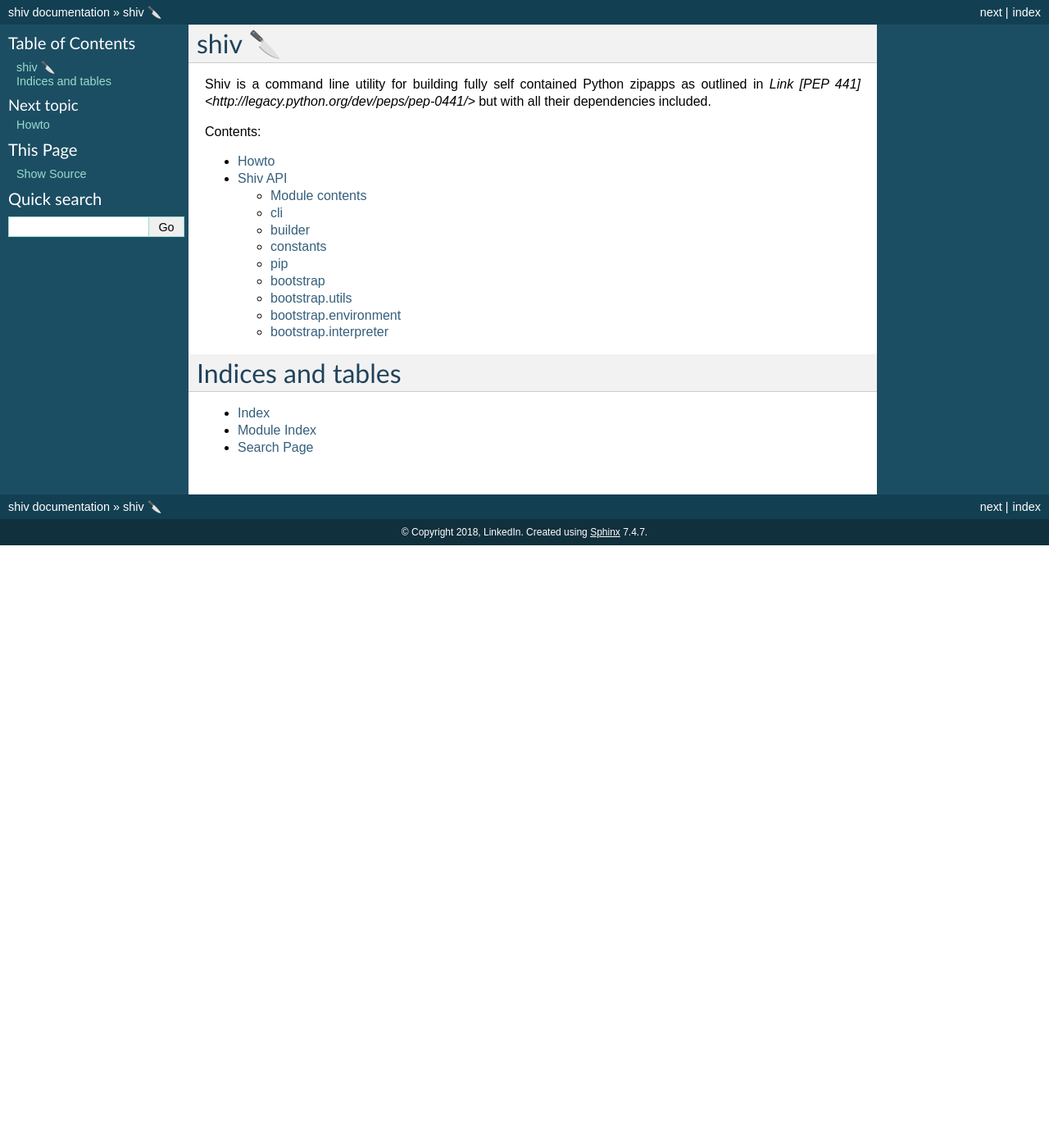
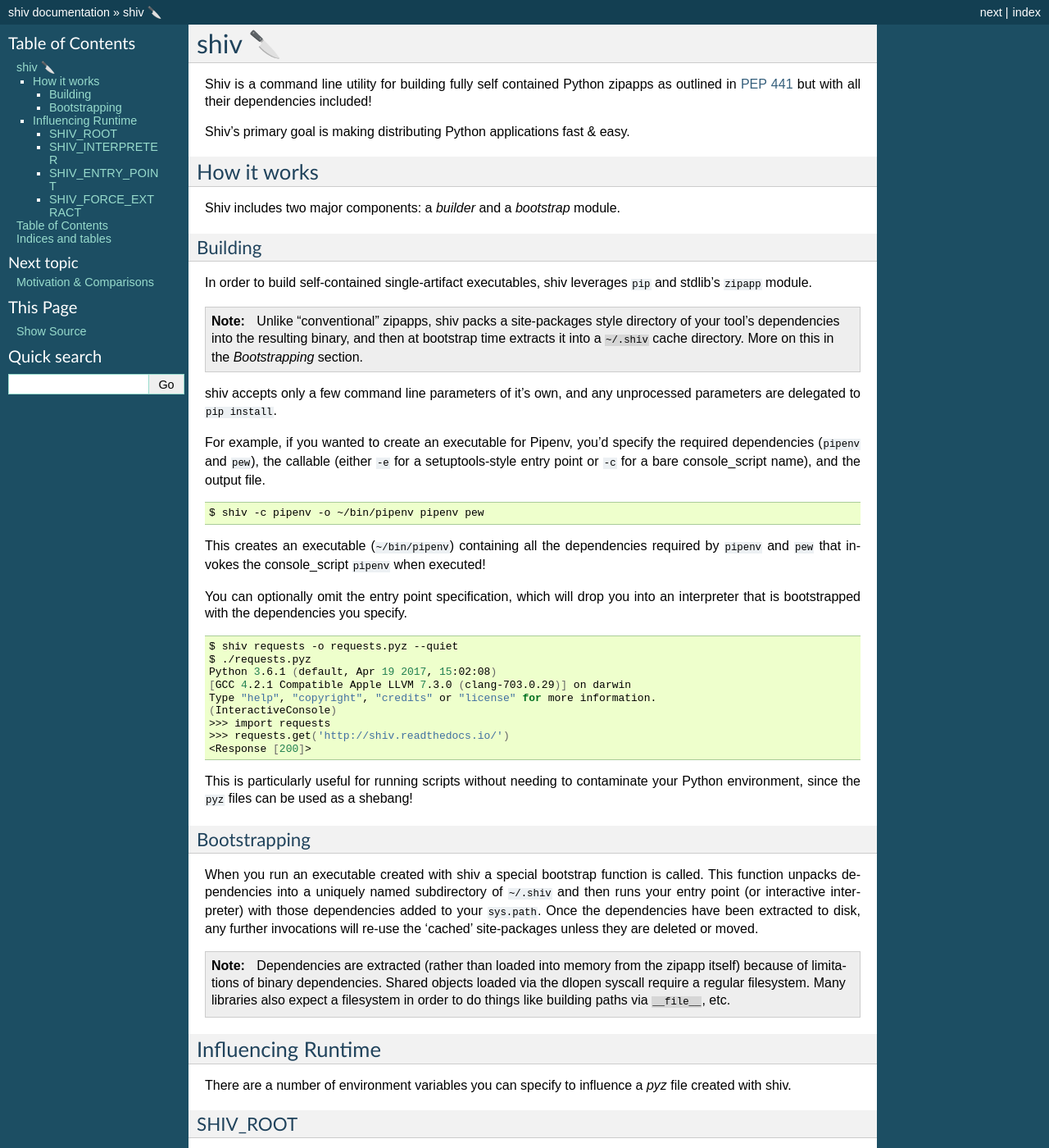
Before and after one commit to linkedin/shiv, a Sphinx documentation site: the page built from docs/index.rst, in a window 1280 px wide and 1400 px high. Shown: the whole window at 82% size. Built offline with Sphinx 7.4.7, drawn with Linux system fonts in a browser that asks for light colours; some of the changed text lies outside the part shown.

Commit message:
Updating docs

```diff
--- a/docs/api/index.rst
+++ b/docs/api.rst
@@ -1,8 +1,5 @@
 Shiv API
 ========
-
-Module contents
----------------
 
 .. automodule:: shiv
     :members:
@@ -15,17 +12,17 @@
     :members:
     :show-inheritance:
 
+constants
+---
+
+.. automodule:: shiv.constants
+    :members:
+    :show-inheritance:
+
 builder
 -------
 
 .. automodule:: shiv.builder
-    :members:
-    :show-inheritance:
-
-constants
----------
-
-.. automodule:: shiv.constants
     :members:
     :show-inheritance:
 
--- /dev/null
+++ b/docs/history.rst
@@ -0,0 +1,50 @@
+Motivation & Comparisons
+========================
+
+Why?
+----
+
+At LinkedIn we ship hundreds of command line utilities to every machine in our data-centers and all
+of our employees workstations. The vast majority of these utilties are written in Python. In
+addition to these utilities we also have many internal libraries that are uprev'd daily.
+
+Because of differences in iteration rate and the inherent problems present when dealing with such a
+huge dependency graph, we need to package the executables discretely. Initially we took advantage
+of the great open source tool `PEX <https://github.com/pantsbuild/pex>`_. PEX elegantly solved the
+isolated packaging requirement we had by including all of a tool's dependencies inside of a single
+binary file that we could then distribute!
+
+However, as our tools matured and picked up additional dependencies, we became acutely aware of the
+performance issues being imposed on us by ``pkg_resources``'s
+`Issue 510 <https://github.com/pypa/setuptools/issues/510>`_. Since PEX leans heavily on
+``pkg_resources`` to bootstrap it's environment, we found ourselves at an impass: lose out on the
+ability to neatly package our tools in favor of invocation speed, or impose a few second
+performance penalty for the benefit of easy packaging.
+
+After spending some time investigating extricating pkg_resources from PEX, we decided to start from
+a clean slate and thus ``shiv`` was created.
+
+How?
+----
+
+Shiv exploits the same features of Python as PEX, packing ``__main__.py`` into a zipfile with a
+shebang prepended (akin to zipapps, as defined by
+`PEP 441 <https://www.python.org/dev/peps/pep-0441/>`_, extracting a dependency directory and
+injecting said dependencies at runtime. We have to credit the great work by @wickman, @kwlzn,
+@jsirois and the other PEX contributors for laying the groundwork!
+
+The primary differences between PEX and shiv are:
+
+* ``shiv`` completey avoids the use of ``pkg_resources``. If it is included by a transitive
+  dependency, the performance implications are mitigated by limiting the length of ``sys.path`` and
+  always including the `-s <https://docs.python.org/3/using/cmdline.html#cmdoption-s>`_ and
+  `-E <https://docs.python.org/3/using/cmdline.html#cmdoption-e>`_ Python interpreter flags.
+* Instead of shipping our binary with downloaded wheels inside, we package an entire site-packages
+  directory, as installed by ``pip``. We then bootstrap that directory post-extraction via the
+  stdlib's ``site.addsitedir`` function. That way, everything works out of the box: namespace
+  packages, real filesystem access, etc.
+
+Because we optimize for a shorter ``sys.path`` and don't include ``pkg_resources`` in the critical
+path, executales created with ``shiv`` can outperform ones created with PEX by almost 2x. In most
+cases the executables created with ``shiv`` are even faster than running a script from within a
+virtualenv!
--- a/docs/index.rst
+++ b/docs/index.rst
@@ -2,16 +2,114 @@
 ====================
 
 Shiv is a command line utility for building fully self
-contained Python zipapps as outlined in `Link [PEP 441] <http://legacy.python.org/dev/peps/pep-0441/>`
-but with all their dependencies included.
+contained Python zipapps as outlined in `PEP 441 <http://legacy.python.org/dev/peps/pep-0441/>`_
+but with all their dependencies included!
 
-Contents:
+Shiv's primary goal is making distributing Python applications fast & easy.
+
+How it works
+------------
+
+Shiv includes two major components: a *builder* and a *bootstrap* module.
+
+Building
+^^^^^^^^
+
+In order to build self-contained single-artifact executables, shiv leverages ``pip`` and stdlib's
+``zipapp`` module.
+
+.. note::
+    Unlike "conventional" zipapps, shiv packs a site-packages style directory of your tool's
+    dependencies into the resulting binary, and then at bootstrap time extracts it into a ``~/.shiv``
+    cache directory. More on this in the `Bootstrapping` section.
+
+shiv accepts only a few command line parameters of it's own, and any unprocessed parameters are
+delegated to ``pip install``.
+
+For example, if you wanted to create an executable for Pipenv, you'd specify the required
+dependencies (``pipenv`` and ``pew``), the callable (either ``-e`` for a setuptools-style entry
+point or ``-c`` for a bare console_script name), and the output file.
+
+.. code-block:: sh
+
+    $ shiv -c pipenv -o ~/bin/pipenv pipenv pew
+
+This creates an executable (``~/bin/pipenv``) containing all the dependencies required by
+``pipenv`` and ``pew`` that invokes the console_script ``pipenv`` when executed!
+
+You can optionally omit the entry point specification, which will drop you into an interpreter that
+is bootstrapped with the dependencies you specify.
+
+.. code-block:: sh
+
+    $ shiv requests -o requests.pyz --quiet
+    $ ./requests.pyz
+    Python 3.6.1 (default, Apr 19 2017, 15:02:08)
+    [GCC 4.2.1 Compatible Apple LLVM 7.3.0 (clang-703.0.29)] on darwin
+    Type "help", "copyright", "credits" or "license" for more information.
+    (InteractiveConsole)
+    >>> import requests
+    >>> requests.get('http://shiv.readthedocs.io/')
+    <Response [200]>
+
+This is particularly useful for running scripts without needing to contaminate your Python
+environment, since the ``pyz`` files can be used as a shebang!
+
+Bootstrapping
+^^^^^^^^^^^^^
+
+When you run an executable created with shiv a special bootstrap function is called. This function
+unpacks dependencies into a uniquely named subdirectory of ``~/.shiv`` and then runs your entry point
+(or interactive interpreter) with those dependencies added to your ``sys.path``. Once the
+dependencies have been extracted to disk, any further invocations will re-use the 'cached'
+site-packages unless they are deleted or moved.
+
+.. note::
+
+    Dependencies are extracted (rather than loaded into memory from the zipapp itself) because of
+    limitations of binary dependencies. Shared objects loaded via the dlopen syscall require a
+    regular filesystem. Many libraries also expect a filesystem in order to do things like building
+    paths via ``__file__``, etc.
+
+Influencing Runtime
+-------------------
+
+There are a number of environment variables you can specify to influence a `pyz` file created with
+shiv.
+
+SHIV_ROOT
+^^^^^^^^^
+
+This should be populated with a full path, it effectively overrides ``~/.shiv`` as the default base
+dir for shiv's extraction cache.
+
+SHIV_INTERPRETER
+^^^^^^^^^^^^^^^^
+
+This is a boolean that bypasses and console_script or entry point baked into your pyz. Useful for
+dropping into an interactive session in the environment of a built cli utility.
+
+SHIV_ENTRY_POINT
+^^^^^^^^^^^^^^^^
+
+This should be populated with a setuptools-style callable, e.g. "module.main:main". This will
+execute the pyz with whatever callable entry point you supply. Useful for sharing a single pyz
+across many callable 'scripts'.
+
+SHIV_FORCE_EXTRACT
+^^^^^^^^^^^^^^^^^^
+
+This forces re-extraction of dependencies even if they've already been extracted. If you make
+hotfixes/modifications to the 'cached' dependencies, this will overwrite them.
+
+Table of Contents
+=================
 
 .. toctree::
    :maxdepth: 2
 
-   usage
-   api/index
+   history
+   api
 
 Indices and tables
 ==================
--- a/docs/usage.rst
+++ /dev/null
@@ -1,4 +0,0 @@
-Howto
-=====
-
-todo
```
Also changed, not shown: README.md (+6 -1 lines), .readthedocs.yml (added), 6 other files.
